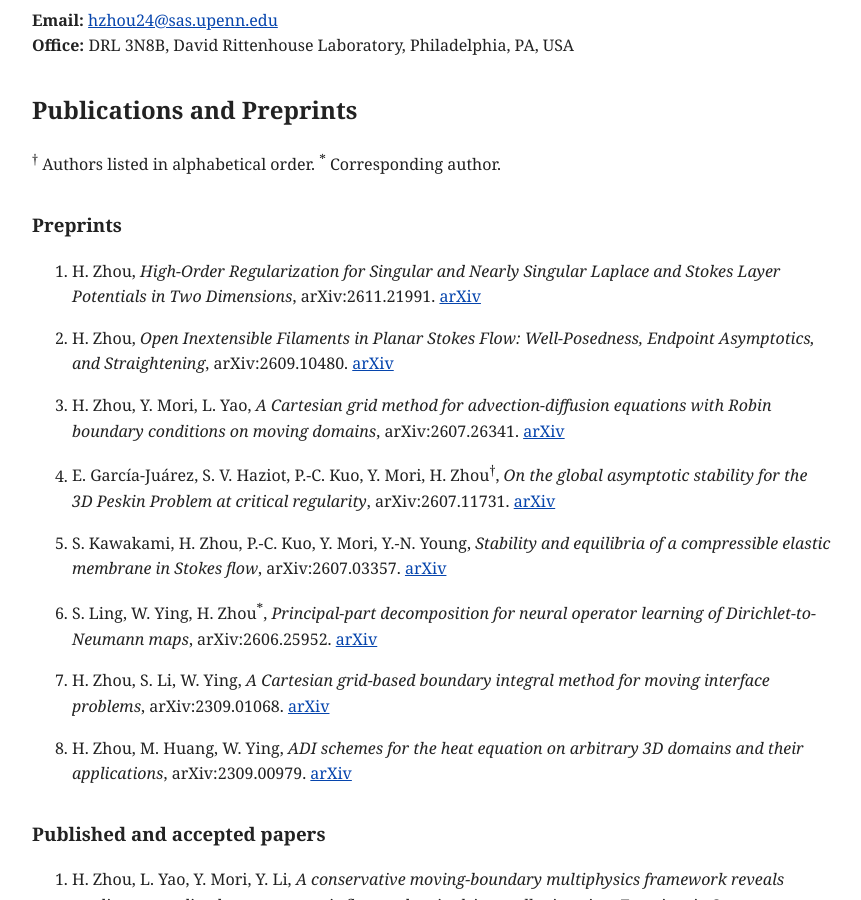
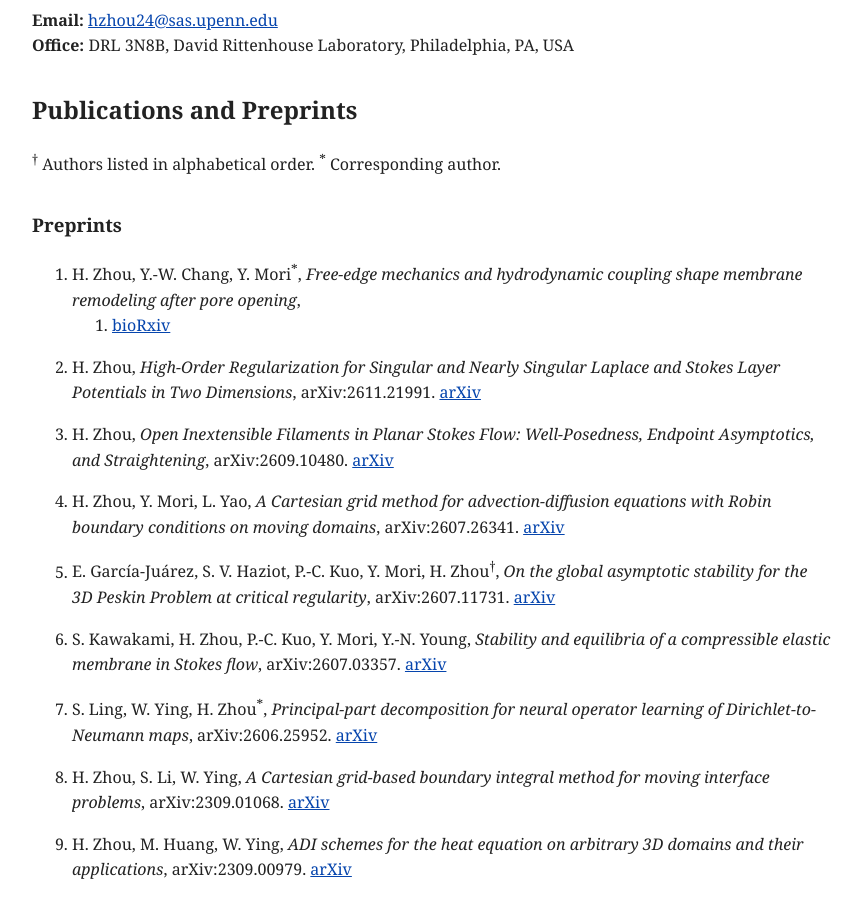
Before and after one commit to han-zhou-math/han-zhou-math.github.io, a Jekyll site: the page built from index.md, in a window 1280 px wide and 900 px high, scrolled down 902 px. Shown: the whole window, without its empty margins (208-1069 px from the left). Built offline with Jekyll 4.4.1, drawn with Linux system fonts in a browser that asks for light colours.

Commit message:
Add membrane remodeling preprint to website and CV

```diff
--- a/index.md
+++ b/index.md
@@ -25,35 +25,39 @@ My research focuses on partial differential equations arising in physical and bi
 
 ### Preprints
 
-1. H. Zhou,
+1. H. Zhou, Y.-W. Chang, Y. Mori<sup>&#42;</sup>,
+   *Free-edge mechanics and hydrodynamic coupling shape membrane remodeling after pore opening*,
+   2026. [bioRxiv](https://doi.org/10.64898/2026.11.20.768126)
+
+2. H. Zhou,
    *High-Order Regularization for Singular and Nearly Singular Laplace and Stokes Layer Potentials in Two Dimensions*,
    arXiv:2611.21991. [arXiv](https://arxiv.org/abs/2611.21991)
 
-2. H. Zhou,
+3. H. Zhou,
    *Open Inextensible Filaments in Planar Stokes Flow: Well-Posedness, Endpoint Asymptotics, and Straightening*,
    arXiv:2609.10480. [arXiv](https://arxiv.org/abs/2609.10480)
 
-3. H. Zhou, Y. Mori, L. Yao,
+4. H. Zhou, Y. Mori, L. Yao,
    *A Cartesian grid method for advection-diffusion equations with Robin boundary conditions on moving domains*,
    arXiv:2607.26341. [arXiv](https://doi.org/10.48550/arXiv.2607.26341)
 
-4. E. García-Juárez, S. V. Haziot, P.-C. Kuo, Y. Mori, H. Zhou<sup>†</sup>,
+5. E. García-Juárez, S. V. Haziot, P.-C. Kuo, Y. Mori, H. Zhou<sup>†</sup>,
    *On the global asymptotic stability for the 3D Peskin Problem at critical regularity*,
    arXiv:2607.11731. [arXiv](https://doi.org/10.48550/arXiv.2607.11731)
 
-5. S. Kawakami, H. Zhou, P.-C. Kuo, Y. Mori, Y.-N. Young,
+6. S. Kawakami, H. Zhou, P.-C. Kuo, Y. Mori, Y.-N. Young,
    *Stability and equilibria of a compressible elastic membrane in Stokes flow*,
    arXiv:2607.03357. [arXiv](https://doi.org/10.48550/arXiv.2607.03357)
 
-6. S. Ling, W. Ying, H. Zhou<sup>&#42;</sup>,
+7. S. Ling, W. Ying, H. Zhou<sup>&#42;</sup>,
    *Principal-part decomposition for neural operator learning of Dirichlet-to-Neumann maps*,
    arXiv:2606.25952. [arXiv](https://doi.org/10.48550/arXiv.2606.25952)
 
-7. H. Zhou, S. Li, W. Ying,
+8. H. Zhou, S. Li, W. Ying,
    *A Cartesian grid-based boundary integral method for moving interface problems*,
    arXiv:2309.01068. [arXiv](https://doi.org/10.48550/arXiv.2309.01068)
 
-8. H. Zhou, M. Huang, W. Ying,
+9. H. Zhou, M. Huang, W. Ying,
    *ADI schemes for the heat equation on arbitrary 3D domains and their applications*,
    arXiv:2309.00979. [arXiv](https://doi.org/10.48550/arXiv.2309.00979)
 
```
Also changed, not shown: 1 other file.
